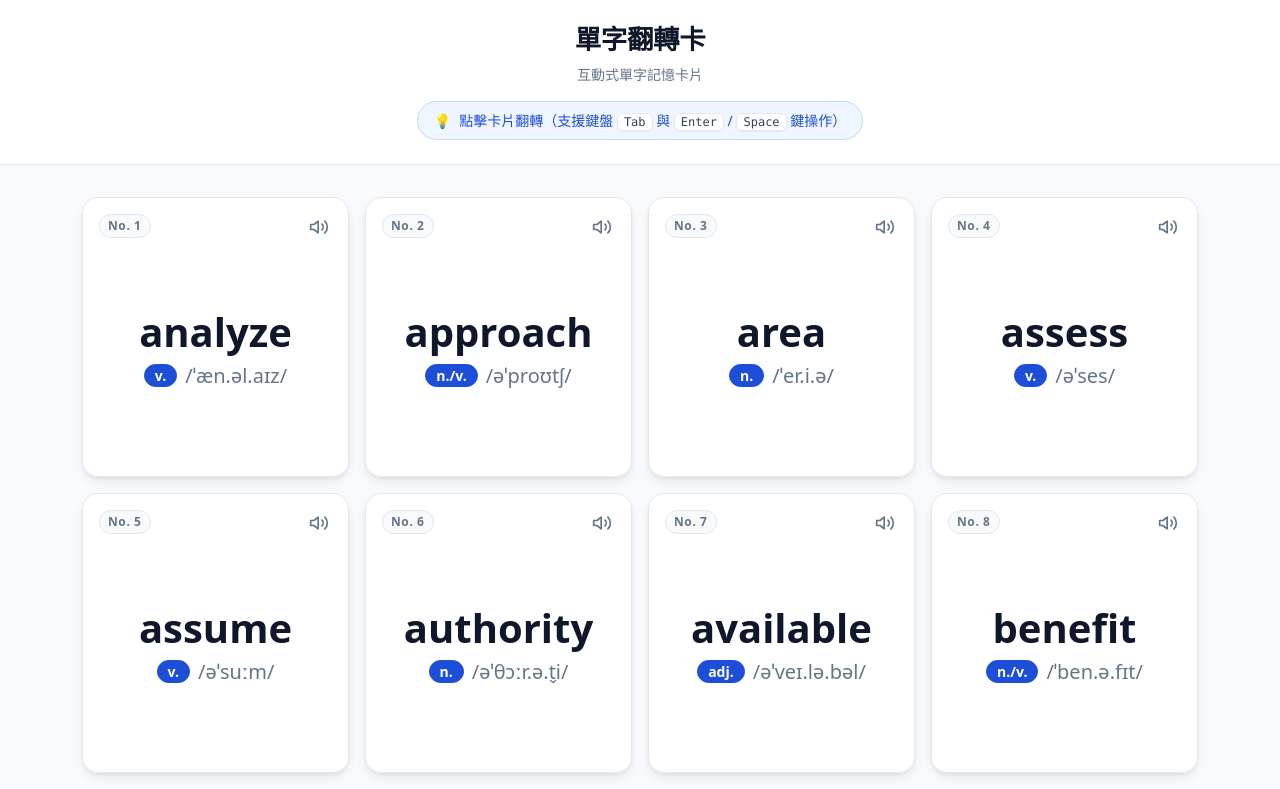
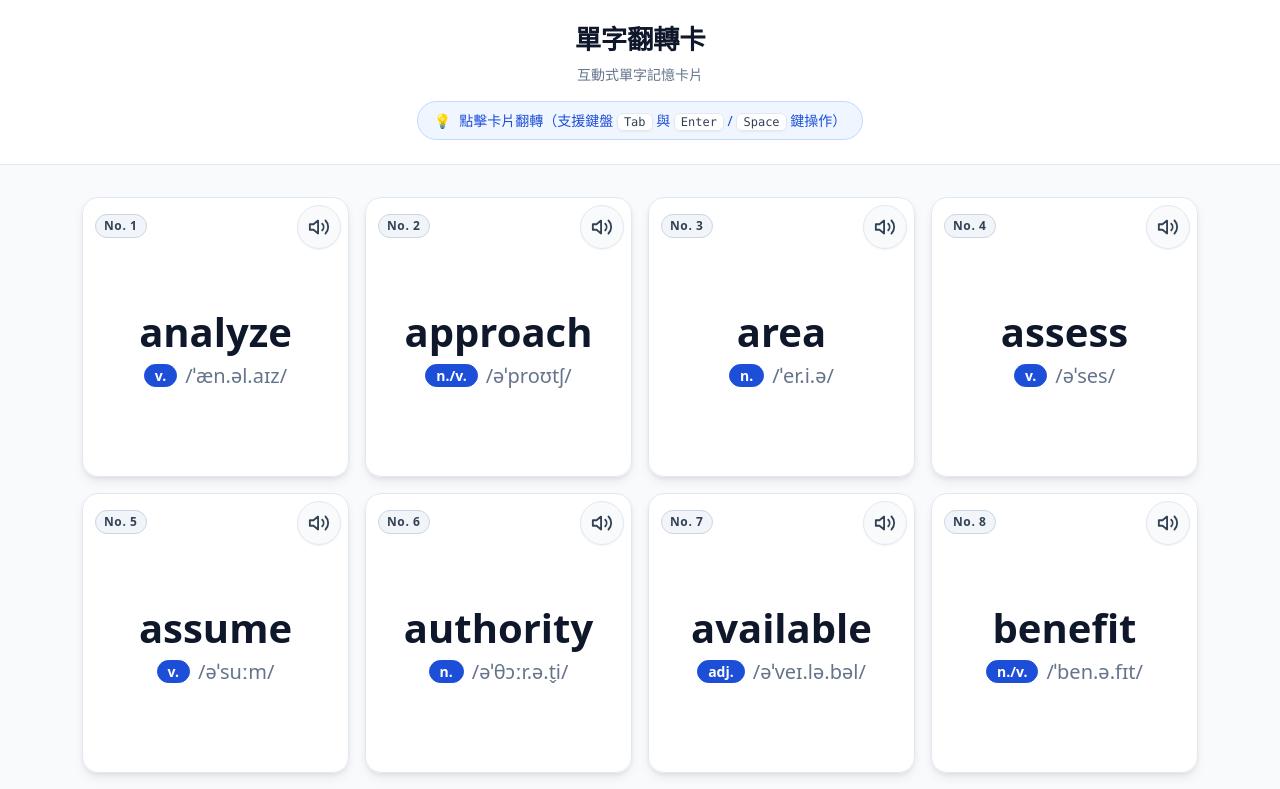
Before and after one commit to BB5566/word_cards, a plain HTML site: page index.html in a window 1280 px wide. Shown: the top 789 px of the page. Drawn offline with nearby package versions, Linux system fonts and the light colour scheme.

Commit message:
修正 #55：視覺／UX 改善建議（AI 看截圖） (#56)
由 OpenCode（glm-5.3-flash-free）依 issue 自動修改。

Co-authored-by: OpenCode（杰哥派工） <BB5566@users.noreply.github.com>

```diff
--- a/index.html
+++ b/index.html
@@ -150,6 +150,13 @@
       }
 
       /* 響應式卡片排列：手機 (390px) 單欄、平板 2-3 欄、桌面 (1280px) 5 欄 (4x5) */
+      @media (max-width: 575.98px) {
+        main.container {
+          padding-top: var(--space-3);
+          padding-bottom: var(--space-3);
+        }
+      }
+
       .col-custom {
         flex: 0 0 100%;
         max-width: 100%;
@@ -190,8 +197,8 @@
       .box {
         perspective: 1000px; /* 啟用 3D 視角 */
         position: relative;
-        height: 128px; /* 手機版微調高度，降低垂直空間浪費 */
-        min-height: 128px;
+        height: 144px; /* 手機版略增高度，搭配加大內距讓文字更易讀 */
+        min-height: 144px;
         transition: transform var(--transition-base);
       }
 
@@ -271,7 +278,7 @@
         -webkit-backface-visibility: hidden;
         border: 1px solid var(--color-border);
         border-radius: var(--radius-lg);
-        padding: var(--space-1) var(--space-3);
+        padding: var(--space-4) var(--space-3); /* 手機版加大上下內距，讓文字更透氣 */
         display: flex;
         flex-direction: column;
         justify-content: space-between;
@@ -280,13 +287,6 @@
         box-sizing: border-box;
         word-break: break-word;
         overflow: hidden;
-      }
-
-      @media (min-width: 576px) {
-        .front,
-        .back {
-          padding: var(--space-4);
-        }
       }
 
       /* 卡片正面 */
@@ -331,11 +331,11 @@
         display: inline-block;
         font-size: var(--font-size-xs);
         font-weight: 700;
-        color: var(--color-text-muted);
-        background-color: var(--color-bg-body);
+        color: var(--color-text-secondary);
+        background-color: #f1f5f9;
         padding: 2px 8px;
         border-radius: var(--radius-full);
-        border: 1px solid var(--color-border);
+        border: 1px solid var(--color-border-hover);
         letter-spacing: 0.05em;
         margin: 0;
       }
@@ -346,7 +346,7 @@
         border-color: rgba(255, 255, 255, 0.28);
       }
 
-      /* 發音按鈕：極簡圖示，降低重複出現的視覺干擾 */
+      /* 發音按鈕：淺色圓形背景，明確區隔翻轉卡片與播放發音 */
       .speaker-btn {
         position: absolute;
         top: var(--space-2);
@@ -356,10 +356,10 @@
         display: flex;
         align-items: center;
         justify-content: center;
-        background-color: transparent;
-        border: none;
-        box-shadow: none;
-        color: var(--color-text-muted);
+        background-color: var(--color-bg-body);
+        border: 1px solid var(--color-border);
+        box-shadow: var(--shadow-sm);
+        color: var(--color-text-secondary);
         border-radius: var(--radius-full);
         cursor: pointer;
         z-index: 10;
@@ -367,8 +367,8 @@
       }
 
       .speaker-btn svg {
-        width: 20px;
-        height: 20px;
+        width: 22px;
+        height: 22px;
       }
 
       .speaker-btn:hover {
```
